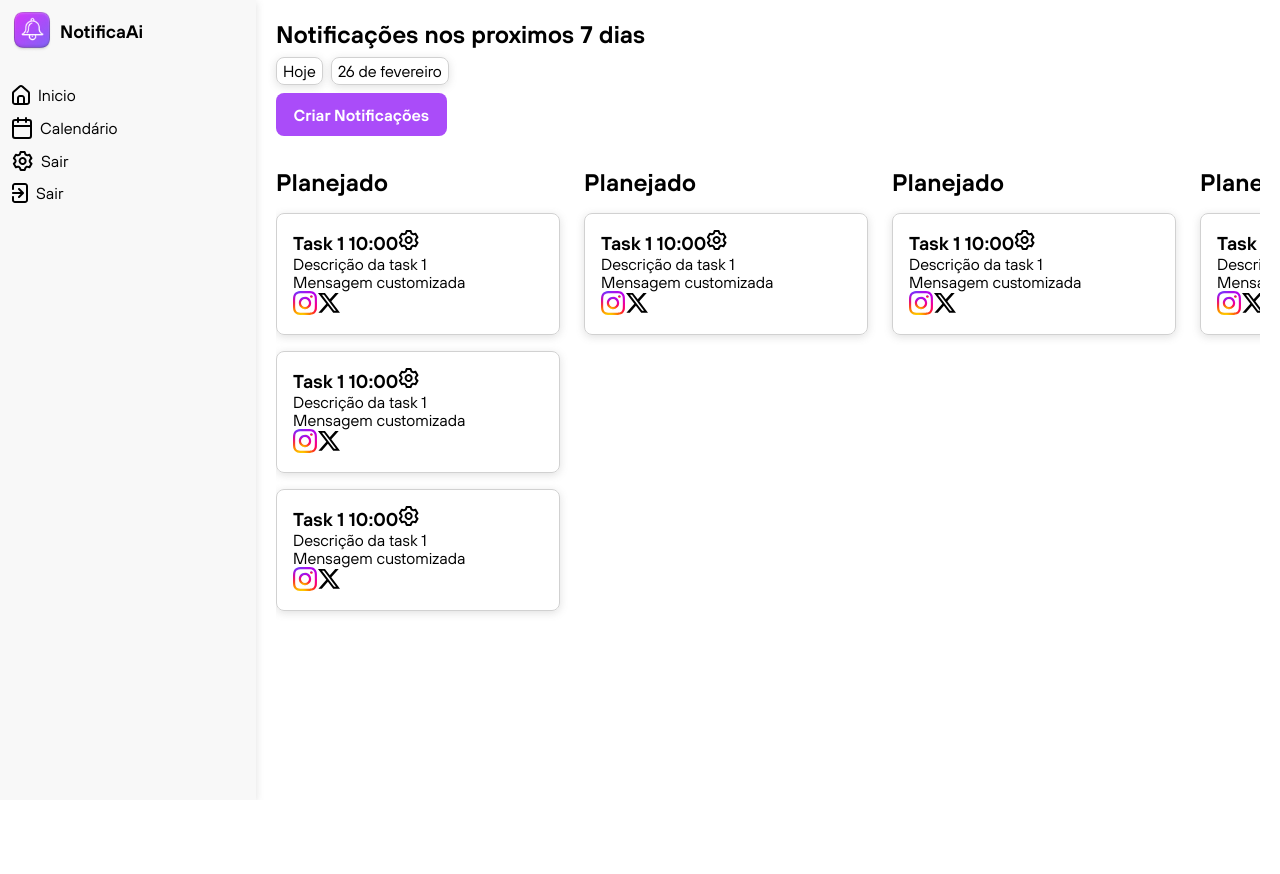
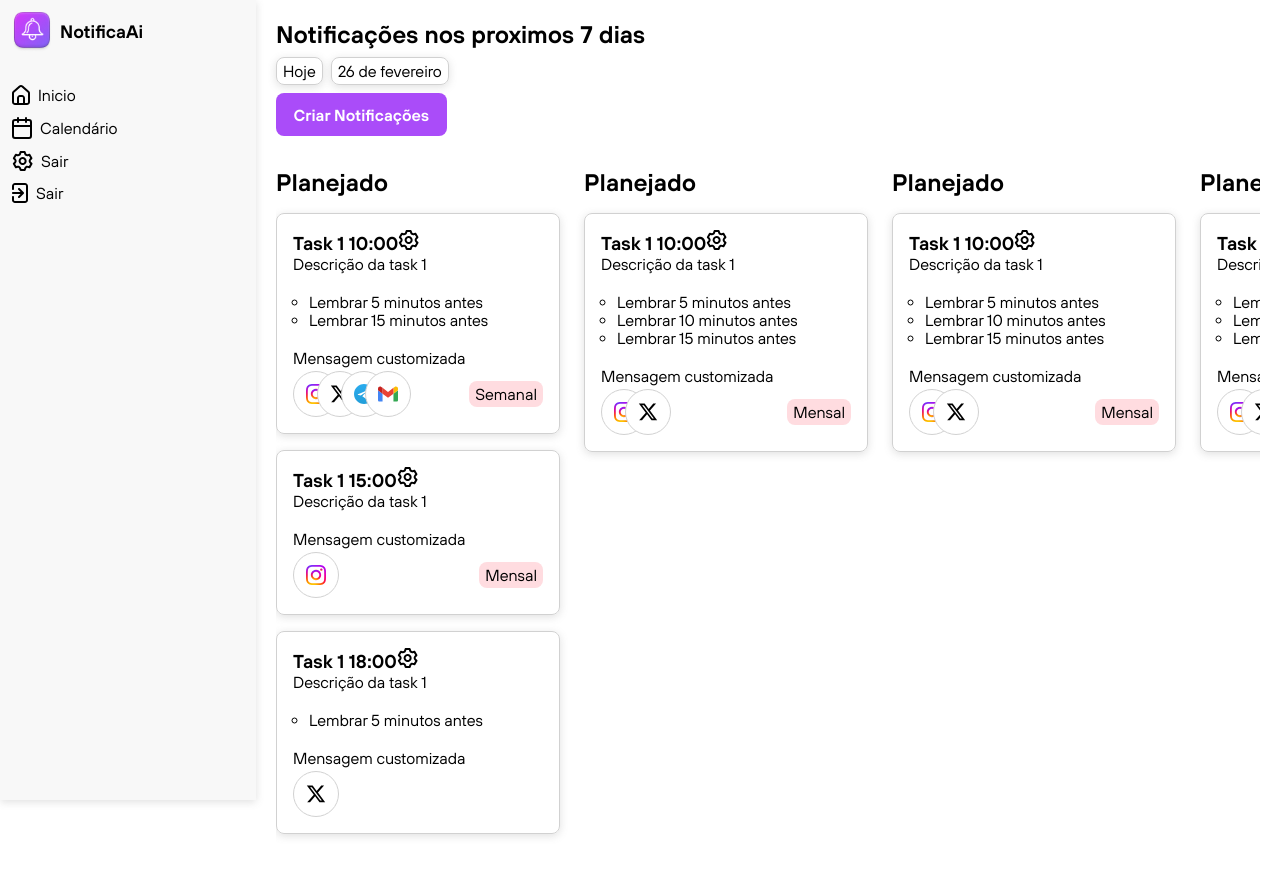
Before and after one commit to davimgfx/notificaAi-frontend, an Angular app: page /dashboard in a window 1280 px wide. Before the commit the page ends 800 px from the top, so only its background shows below. Built offline with nearby package versions, Linux system fonts and the light colour scheme.

Commit message:
feat: dashboard page

```diff
--- a/src/app/pages/dashboard/kanban-board/constants-kanban.ts
+++ b/src/app/pages/dashboard/kanban-board/constants-kanban.ts
@@ -20,8 +20,8 @@ export type Task = {
   time: string;
   date: string;
   customMessage: string;
-  repeater: "day" | "week" | "month" | "year";
-  anticipation: Anticipation[];
+  repeater: "day" | "week" | "month" | "year" | "Mensal" | "Semanal" | "Diário" | "Anual" | null;
+  anticipation?: Anticipation[];
   apps: Apps[];
 }
 
@@ -30,7 +30,7 @@ export const appIcons = {
   telegram: 'telegram.svg',
   whatsapp: 'whatsapp.svg',
   x: 'x.svg',
-  gmail: 'gmail.svg'
+  gmail: 'email.svg'
 };
 
 export const staticColumns: Column[] = [
@@ -40,40 +40,36 @@ export const staticColumns: Column[] = [
         tasks: [
             {
               id_task: 1, title: 'Task 1', description: 'Descrição da task 1',
-              time: '10:00', date: '2021-10-10', repeater: "month", customMessage: "Mensagem customizada",
+              time: '10:00', date: '2021-10-10', repeater: "Semanal", customMessage: "Mensagem customizada",
               anticipation : [
                 { minBefore: 5 },
-                { minBefore: 10 },
                 { minBefore: 15 },
               ],
               apps: [
-                { app: "instagram" },
-                { app: "x"}
+                    { app: "instagram" },
+                    { app: "x"},
+                    { app: "telegram"},
+                    { app: "gmail"},
               ]
             },
             {
               id_task: 1, title: 'Task 1', description: 'Descrição da task 1',
-              time: '10:00', date: '2021-10-10', repeater: "month", customMessage: "Mensagem customizada",
-              anticipation : [
-                { minBefore: 5 },
-                { minBefore: 10 },
-                { minBefore: 15 },
-              ],
+              time: '15:00', date: '2021-10-10', repeater: "Mensal", customMessage: "Mensagem customizada",
+              anticipation: [],
               apps: [
                 { app: "instagram" },
-                { app: "x"}
+
               ]
             },
             {
               id_task: 1, title: 'Task 1', description: 'Descrição da task 1',
-              time: '10:00', date: '2021-10-10', repeater: "month", customMessage: "Mensagem customizada",
+              time: '18:00', date: '2021-10-10', repeater: null, customMessage: "Mensagem customizada",
               anticipation : [
                 { minBefore: 5 },
-                { minBefore: 10 },
-                { minBefore: 15 },
+
               ],
               apps: [
-                { app: "instagram" },
+
                 { app: "x"}
               ]
             },
@@ -85,7 +81,7 @@ export const staticColumns: Column[] = [
         tasks: [
             {
               id_task: 1, title: 'Task 1', description: 'Descrição da task 1',
-              time: '10:00', date: '2021-10-10', repeater: "month", customMessage: "Mensagem customizada",
+              time: '10:00', date: '2021-10-10', repeater: "Mensal", customMessage: "Mensagem customizada",
               anticipation : [
                 { minBefore: 5 },
                 { minBefore: 10 },
@@ -104,7 +100,7 @@ export const staticColumns: Column[] = [
         tasks: [
            {
               id_task: 1, title: 'Task 1', description: 'Descrição da task 1',
-              time: '10:00', date: '2021-10-10', repeater: "month", customMessage: "Mensagem customizada",
+              time: '10:00', date: '2021-10-10', repeater: "Mensal", customMessage: "Mensagem customizada",
               anticipation : [
                 { minBefore: 5 },
                 { minBefore: 10 },
@@ -123,7 +119,7 @@ export const staticColumns: Column[] = [
         tasks: [
             {
               id_task: 1, title: 'Task 1', description: 'Descrição da task 1',
-              time: '10:00', date: '2021-10-10', repeater: "month", customMessage: "Mensagem customizada",
+              time: '10:00', date: '2021-10-10', repeater: "Mensal", customMessage: "Mensagem customizada",
               anticipation : [
                 { minBefore: 5 },
                 { minBefore: 10 },
--- a/src/app/pages/dashboard/kanban-board/kanban-board.component.css
+++ b/src/app/pages/dashboard/kanban-board/kanban-board.component.css
@@ -24,11 +24,81 @@
 }
 
 .task-card{
-    user-select: contain;
     width: 100%;
     border: 1px solid var(--gray);
     padding: 16px;
     border-radius: 8px;
     cursor: pointer;
     box-shadow: rgba(99, 99, 99, 0.2) 0px 2px 8px 0px;
+    display: flex;
+    flex-direction: column;
+    gap: 20px
 }
+
+.anticipation{
+    list-style: circle;
+    margin-left: 16px;
+}
+.task-card-footer{
+    display: flex;
+    flex-direction: column;
+    gap: 4px
+}
+.task-card-footer-end{
+   display: flex;
+   align-items: center;
+   justify-content: space-between;
+   width: 100%;
+}
+.task-card-footer-apps{
+    display: flex;
+    position: relative;
+}
+
+.task-card-footer-app{
+    padding: 12px;
+    border-radius: 8px;
+    border: 1px solid var(--gray);
+    font-weight: 400;
+    border-radius: 100px;
+    display: flex;
+    align-items: center;
+    justify-content: center;
+    background: var(--white);
+}
+
+.task-card-footer-app:not(:first-child) {
+    position: absolute;
+    left: calc(24px * var(--index));
+
+}
+
+.task-card-footer-app:nth-child(2) {
+    --index: 1;
+    z-index: 2;
+}
+
+.task-card-footer-app:nth-child(3) {
+    --index: 2;
+     z-index: 3;
+}
+
+.task-card-footer-app:nth-child(4) {
+    --index: 3;
+    z-index: 4;
+}
+
+.task-card-footer-app:nth-child(5) {
+    --index: 4;
+     z-index: 5;
+
+}
+
+.task-card-footer-repeater{
+    padding: 4px 6px;
+    border-radius: 8px;
+    background: #ffdce0;
+    font-weight: 400;
+    width: fit-content;
+    height: fit-content;
+}
--- a/src/app/pages/dashboard/kanban-board/kanban-board.component.html
+++ b/src/app/pages/dashboard/kanban-board/kanban-board.component.html
@@ -2,30 +2,37 @@
   <div class="board-columns">
     <div
       class="board-column"
-      *ngFor="let column of columns"
-    >
+      *ngFor="let column of columns">
       <h2 class="board-title">{{ column.name }}</h2>
-
       <div
         class="task-card"
-        *ngFor="let task of column.tasks; let i = index"
-
-      >
+        *ngFor="let task of column.tasks; let i = index">
         <div class="task-card-header">
-          <h3>{{task.title}} <span>{{task.time}}</span> <img src="settings.svg" alt="icone de configurações"></h3>
+          <h3>{{task.title}} <span>{{task.time}}</span>
+          <img src="settings.svg" alt="icone de configurações"></h3>
+          <p>{{task.description}} </p>
         </div>
-        <div class="task-card-body">
-          <p>{{task.description}} </p>
+        <div *ngIf="task.anticipation !== undefined && task.anticipation.length > 0">
+            <div class="task-card-body">
+                <ul >
+                    <li *ngFor="let min of task.anticipation; let i = index" class="anticipation">
+                        <span>Lembrar {{ min.minBefore }} minutos antes</span>
+                    </li>
+            </ul>
+            </div>
         </div>
         <div class="task-card-footer">
             <p>{{task.customMessage}} </p>
-            <span  *ngFor="let app of task.apps; let i = index">
-                 <img [src]="apps[app.app]" [alt]="app.app" width="24" height="24">
-            </span>
+            <div class="task-card-footer-end">
+                <div class="task-card-footer-apps">
+                    <span  *ngFor="let app of task.apps; let i = index" class="task-card-footer-app">
+                         <img [src]="apps[app.app]" [alt]="app.app" width="20" height="20">
+                    </span>
+                </div>
+                <span class="task-card-footer-repeater" *ngIf="task.repeater !== null">{{ task.repeater }}</span>
+            </div>
         </div>
       </div>
-
-
     </div>
   </div>
 </main>
```
